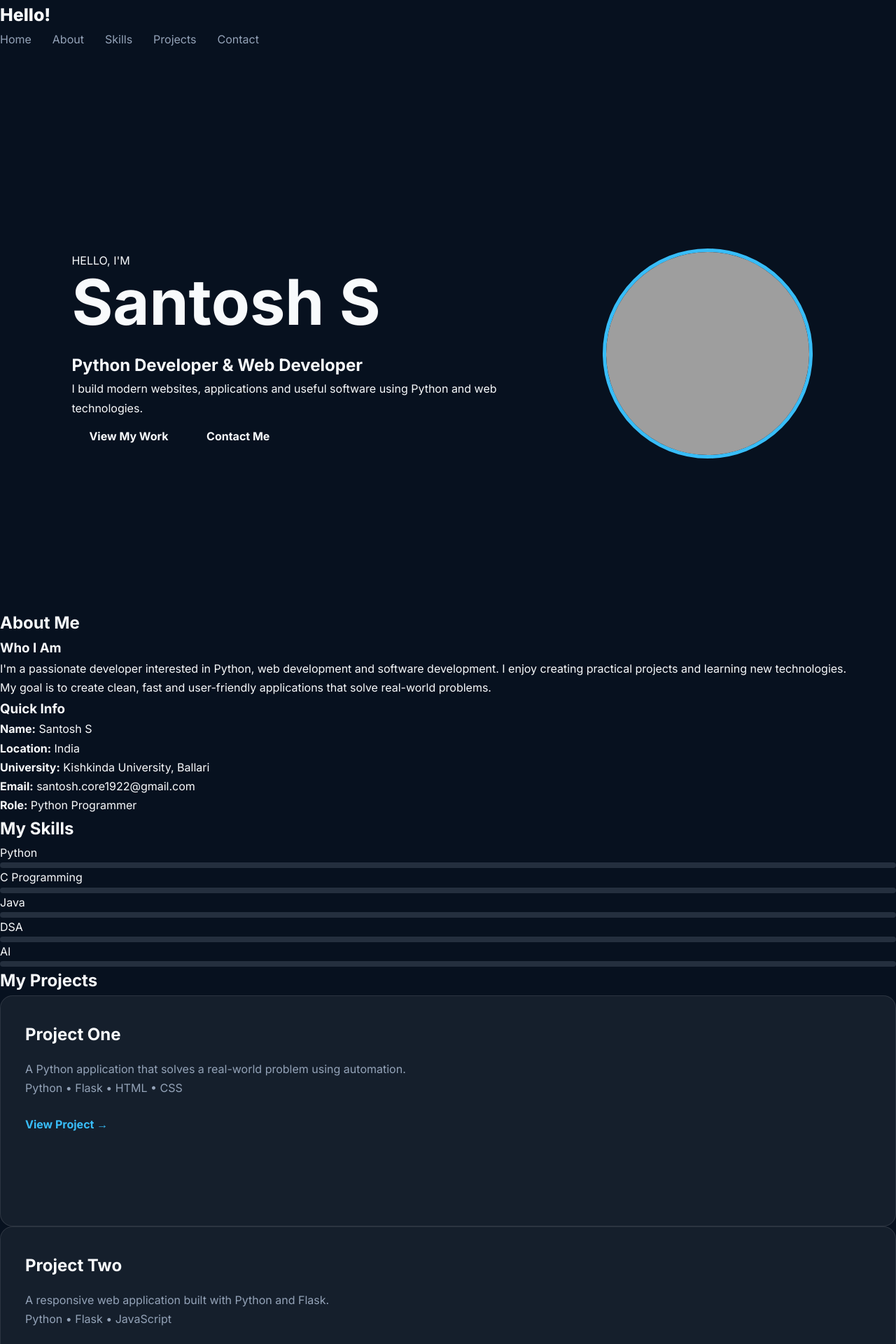
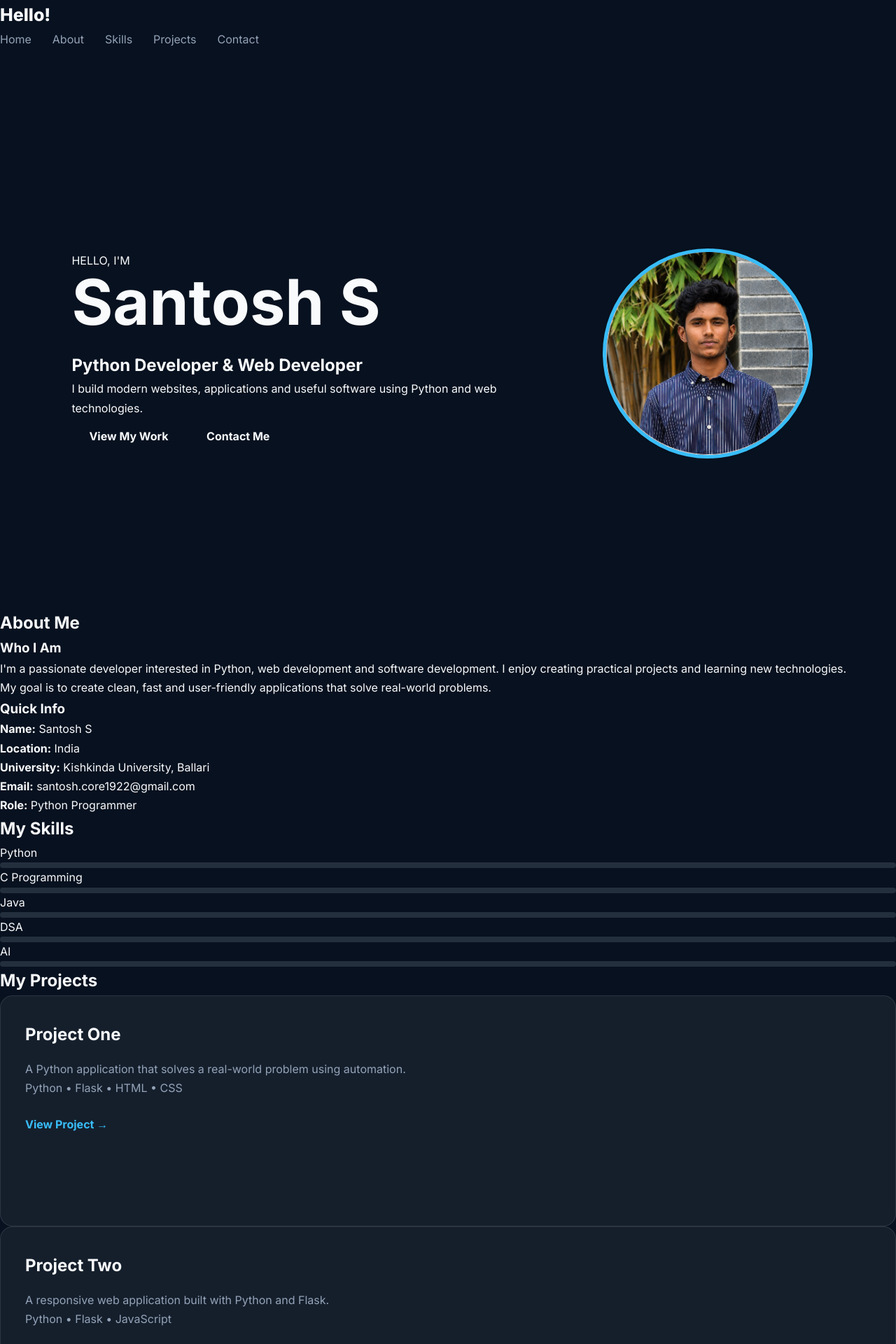
Before and after one commit to santoshchintu265-create/my-portfolio, a Flask app: page / in a window 1280 px wide. Shown: the top 1920 px of the page at 70% size. Run offline with Flask 3, Linux system fonts and the light colour scheme; grey boxes are pictures that could not be loaded.

Commit message:
Added profile photo

```diff
--- a/templates/index.html
+++ b/templates/index.html
@@ -48,7 +48,7 @@
         <div class="hero-image">
             <div class="profile-circle">
                 <img
-                   <img src="{{ url_for('static', filename='profile.jpeg') }}" alt="Profile Photo">
+                    src="{{ url_for('static', filename='profile.jpeg') }}"
                     alt="Santosh"
                 >
             </div>
@@ -223,6 +223,7 @@
             </a>
 
             <div class="social-links">
+
                 <a href="https://github.com/santoshchintu265-create">
                     GitHub
                 </a>
@@ -234,6 +235,7 @@
                 <a href="#">
                     Instagram
                 </a>
+
             </div>
 
         </div>
```
Also changed, not shown: static/profile.jpeg (renamed from static/images/profile.jpeg).
